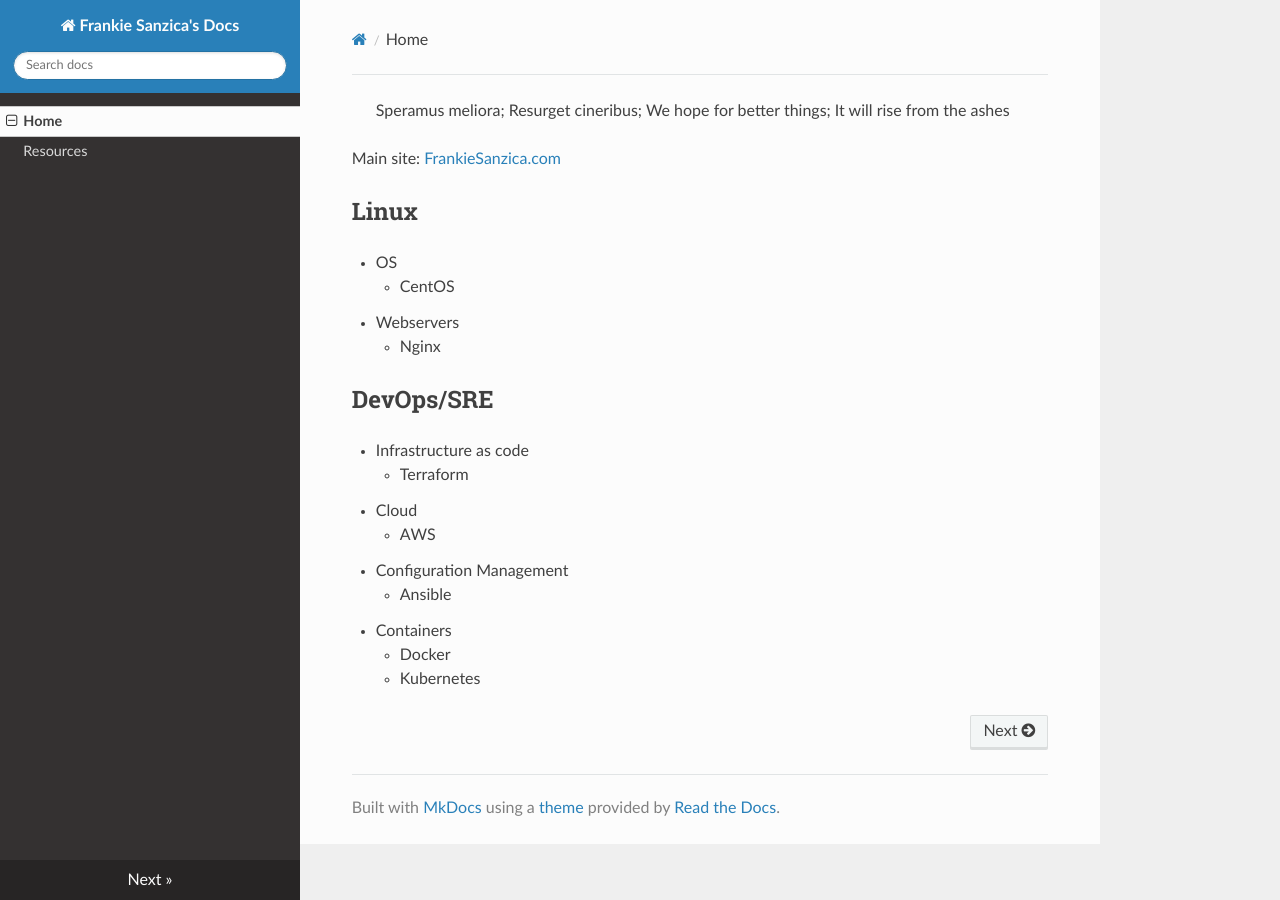
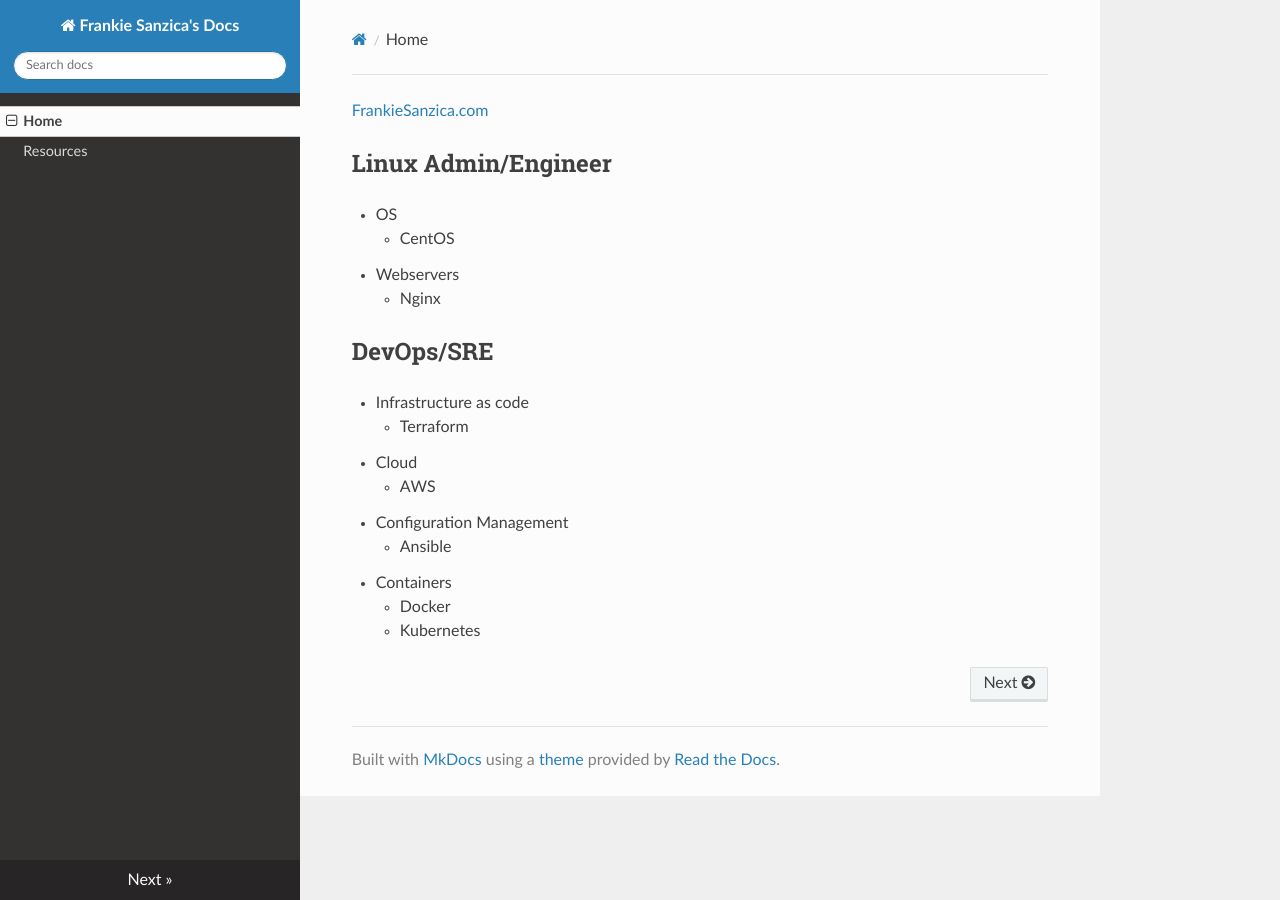
Before and after one commit to FrankieSanzica/docs.frankiesanzica.com, an MkDocs documentation site: the page built from docs/index.md, in a window 1280 px wide. Built offline with MkDocs 1.6.1, drawn with Linux system fonts in a browser that asks for light colours; nearby versions of some CDN libraries.

Commit message:
cleaning index

```diff
--- a/docs/index.md
+++ b/docs/index.md
@@ -1,8 +1,6 @@
-> Speramus meliora; Resurget cineribus; We hope for better things; It will rise from the ashes
+[FrankieSanzica.com](https://frankiesanzica.com)
 
-Main site: [FrankieSanzica.com](https://frankiesanzica.com)
-
-## Linux
+## Linux Admin/Engineer
 
 * OS
     * CentOS
```
